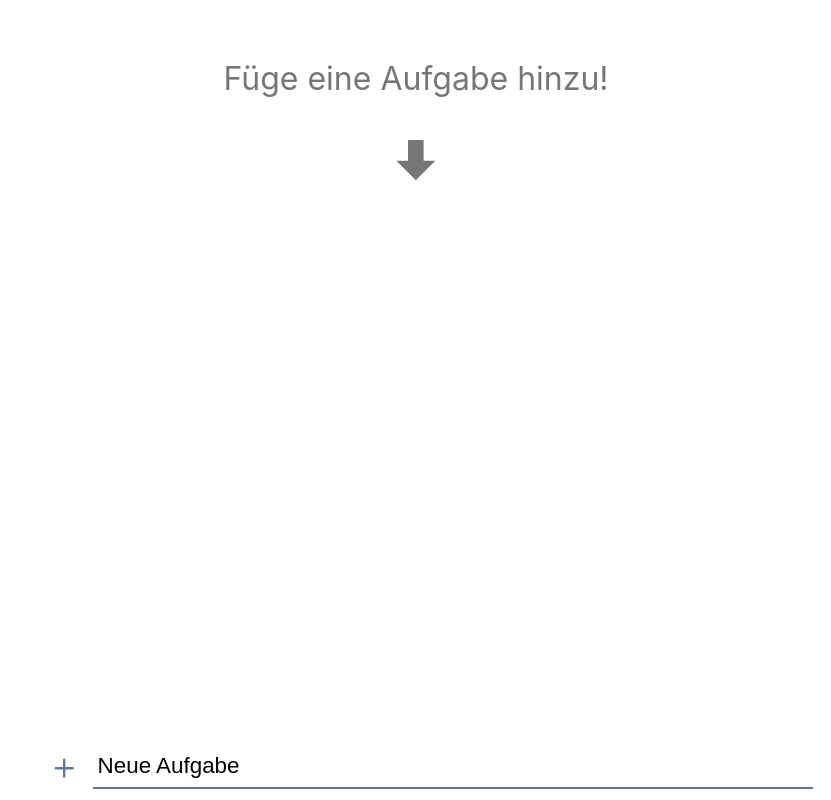
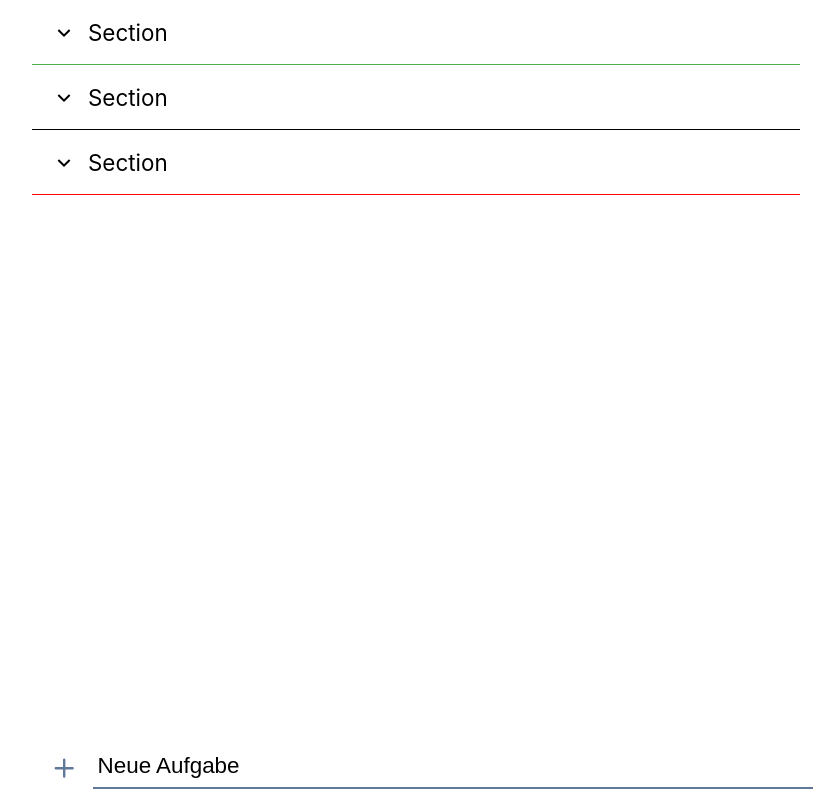
Before and after one commit to Jannik1020/office-management, a React (Create React App) app: page / in a window 1280 px wide. Shown: the whole page, without its empty margins (224-1055 px from the left). Built offline with nearby package versions, Linux system fonts and the light colour scheme.

Commit message:
updated features delete, prioritise, check to work with dynamic sections

```diff
--- a/src/features/tasks/Components/AddView.js
+++ b/src/features/tasks/Components/AddView.js
@@ -9,7 +9,7 @@ export default function AddView (props) {
     const dispatch = useDispatch();
 
     function handleSubmit () {
-        dispatch(addTask(title));
+        dispatch(addTask([title, "tasks"]));
         setTitle("")
     }
 
--- a/src/features/tasks/Components/Checkbox.js
+++ b/src/features/tasks/Components/Checkbox.js
@@ -1,10 +1,10 @@
 import React, {useState, useRef, useEffect} from "react";
 import {GiCheckMark} from "react-icons/gi"
 import {useDispatch} from "react-redux"
-import {completeTask, readdTask} from "../tasksSlice"
+import {moveToSection, checkTask} from "../tasksSlice"
 import styles from "./Checkbox.module.css"
 
-export default function Checkbox (props) {
+export default function Checkbox (props) { //checked, id, section
 
   const firstRender = useRef(true);
   const dispatch = useDispatch();
@@ -21,18 +21,19 @@ export default function Checkbox (props) {
 
   function handleClick(){
     setChecked(!checked);
+    dispatch(checkTask([props.id, !checked, props.section]));
   }
 
   useEffect (() => {
     if(!firstRender.current){
        if(checked) {
-         dispatch(completeTask(props.id));
+         dispatch(moveToSection([props.id, props.section, "completedTasks"]));
        }
        else{
-         dispatch(readdTask(props.id));
+         dispatch(moveToSection([props.id, props.section, "tasks"]));
        }
     }
-  }, [checked, props.id, dispatch])
+  }, [checked, props.id, props.section, dispatch])
 
   useEffect (() => {
     firstRender.current = false
--- a/src/features/tasks/Components/Delete.js
+++ b/src/features/tasks/Components/Delete.js
@@ -11,7 +11,7 @@ export default function Delete (props) {
   const dispatch = useDispatch()
 
   function handleClick () {
-    dispatch(removeTask(props.id));
+    dispatch(removeTask([props.id, props.section]));
   }
 
   return (
--- a/src/features/tasks/Components/Important.js
+++ b/src/features/tasks/Components/Important.js
@@ -3,7 +3,7 @@ import styles from "./Important.module.css"
 
 import {useDispatch} from "react-redux"
 
-import {dePrioritizeTask, prioritizeTask} from "../tasksSlice"
+import {moveToSection, prioritiseTask} from "../tasksSlice"
 
 export default function Delete (props) {
 
@@ -14,18 +14,19 @@ export default function Delete (props) {
 
   function handleClick () {
     setImportant(!important)
+    dispatch(prioritiseTask([props.id, !important, props.section]))
   }
 
   useEffect(() => {
     if(!firstRender.current){
       if(important) {
-        dispatch(prioritizeTask(props.id));
+        dispatch(moveToSection([props.id, props.section, "importantTasks"]));
       }
       else {
-        dispatch(dePrioritizeTask(props.id))
+        dispatch(moveToSection([props.id, props.section, "tasks"]))
       }
     }
-  }, [important, dispatch, props.id])
+  }, [important, props.section, dispatch, props.id])
 
   useEffect (() => {
     firstRender.current = false
--- a/src/features/tasks/Components/Task.js
+++ b/src/features/tasks/Components/Task.js
@@ -10,7 +10,7 @@ export default function Task(props) {
     return (
       <li className={styles.task}>
         <div className={styles.iconWrapper}>
-          <Checkbox id={props.id} checked={props.checked}/>
+          <Checkbox id={props.id} section={props.section} checked={props.checked} />
         </div>
         <div className={styles.taskDesc}>
           <div className={styles.taskTitle}>
@@ -25,10 +25,10 @@ export default function Task(props) {
           </div>
         </div>
         <div className={styles.iconWrapper}>
-          <Important id={props.id} important={props.important}/>
+          <Important id={props.id} section={props.section} important={props.important}/>
         </div>
         <div className={styles.iconWrapper}>
-          <Delete id={props.id}/>
+          <Delete id={props.id} section={props.section}/>
         </div>
       </li>
     )
--- a/src/features/tasks/Components/TaskView.js
+++ b/src/features/tasks/Components/TaskView.js
@@ -1,5 +1,5 @@
-import {useSelector} from "react-redux"
-import {selectTasks, selectCompletedTasks, selectImportantTasks} from "../tasksSlice"
+import {useSelector, useDispatch} from "react-redux"
+import {selectTasks, addSection} from "../tasksSlice"
 import styles from "./TaskView.module.css"
 import {ImArrowDown} from "react-icons/im"
 import {RiArrowDownSLine} from "react-icons/ri"
@@ -27,11 +27,25 @@ import { useState } from "react"
    )
   }
 
+  function Section(props) { //props: section, header, content, collapsed, class
+    return (
+      <div className={styles.taskSection}>
+        <SectionHeader header={props.header} section={props.section} /*onClick={handleCollapse}*/ collapsed={props.collapsed} />
+        <ul className={`${styles.taskList}`}>
+            {props.content}
+        </ul>
+      </div>
+    )
+  }
 
   export default function TaskView () {
-    var tasks = useSelector(selectTasks)
-    var completedTask = useSelector(selectCompletedTasks)
-    var importantTasks = useSelector(selectImportantTasks)
+
+    const dispatch = useDispatch()
+
+    /*const defaultSections = ["completedTasks", "tasks", "importantTasks", "anotherSection"]
+    defaultSections.forEach(section => dispatch(addSection(section)))*/
+
+    var taskSections = useSelector(selectTasks)
 
     const [sections, setSections] = useState({"tasks": true, "completedTasks": true, "importantTasks": true})
 
@@ -43,18 +57,21 @@ import { useState } from "react"
 
     return (
       <div>
+        {Object.keys(taskSections).map(sectionName => <Section section={sectionName} header="Section" content={taskSections[sectionName]} collapsed={false} />)}
+      </div>
+    )
+
+    /*
+    return (
+
+      <div>
         {(tasks.length === 0 && completedTask.length === 0 && importantTasks.length === 0) && (
           <div className={styles.defaultText}>
             Füge eine Aufgabe hinzu!
             <ImArrowDown className={styles.defaultIcon}></ImArrowDown>
           </div>
         )}
-        {(importantTasks.length > 0) && <SectionHeader header="Wichtige Aufgaben" section="importantTasks" onClick={handleCollapse} collapsed={!sections["importantTasks"]} />}
-        {sections["importantTasks"] &&
-          <ul className={`${styles.taskList} ${styles.important}`}>
-            {importantTasks}
-          </ul>
-        }
+        <Section section={Object.keys(taskSections)[0]} header="Erledigte Aufgaben" content={taskSections}
         {(tasks.length > 0 || completedTask.length > 0) && <SectionHeader header="Ausstehende Aufgaben" section="tasks" onClick={handleCollapse} collapsed={!sections["tasks"]} />}
         {(tasks.length === 0 && importantTasks.length === 0 &&completedTask.length > 0) && <div className={styles.completedText}>Super! Du hast alle Aufgaben erledigt</div>}
         {sections["tasks"] &&
@@ -62,7 +79,7 @@ import { useState } from "react"
             {tasks}
           </ul>
         }
-        {/*completedTask.length !== 0 && <hr className={styles.taskListDivider}/>*/}
+        {completedTask.length !== 0 && <hr className={styles.taskListDivider}/>}
         {(completedTask.length > 0) && <SectionHeader header="Erledigte Aufgaben" section="completedTasks" onClick={handleCollapse} collapsed={!sections["completedTasks"]}/>}
         {sections["completedTasks"] &&
           <ul className={`${styles.taskList} ${styles.done}`}>
@@ -70,5 +87,7 @@ import { useState } from "react"
           </ul>
         }
       </div>
+
     )
+    */
   }
--- a/src/features/tasks/tasksSlice.js
+++ b/src/features/tasks/tasksSlice.js
@@ -1,63 +1,65 @@
 import {createSlice} from "@reduxjs/toolkit";
 import {createTask} from "./util"
 
-const initialState = {tasks: [], completedTasks: [], importantTasks: []};
+const initialState = {"completedTasks": [], "tasks": [], "importantTasks": []}; // section: tasks, collapsed, header
 
 export const tasksSlice = createSlice({
   name:"tasks",
   initialState,
   reducers: {
-    addTask: (state, action) => { // action.payload: title
-      const title = action.payload;
-      state.tasks.unshift(createTask(title));
+    addSection: (state, action) => { //action.payload: section name
+      const sectionName = action.payload
+      state[sectionName] = []
     },
-    removeTask: (state, action) => { //action.payload: id
-      const id = action.payload;
-      const completed = state.completedTasks.filter(task => task.props.id === id)
+    addTask: (state, action) => { // action.payload: title, section
+      const title = action.payload[0];
+      const section = action.payload[1];
 
-      if(completed.length !== 0) {
-        state.completedTasks = state.completedTasks.filter(task => task.props.id !== id)
-      }
-     state.tasks = state.tasks.filter(task => task.props.id !== id)
+      state[section].unshift(createTask({title: title}));
     },
-    completeTask: (state, action) => { //action.payload: id (checked)
-      const id = action.payload;
-      var completedTask = state.tasks.filter((task) => task.props.id === id)[0]
-      if(completedTask === undefined){
-        completedTask = state.importantTasks.filter((task) => task.props.id === id)[0]
-        state.importantTasks = state.importantTasks.filter((task) => task.props.id !== id);
-      }
-      else {
-        state.tasks = state.tasks.filter((task) => task.props.id !== id);
-      }
-      state.completedTasks.unshift(createTask(completedTask.props.title, completedTask.props.id, true))
+    removeTask: (state, action) => { //action.payload: id, section
+      const id = action.payload[0];
+      const section = action.payload[1];
+
+      state[section] = state[section].filter(task => task.props.id !== id)
     },
-    readdTask: (state, action) => { //action.payload: id (unchecked)
-      const id = action.payload;
-      const readdTask = state.completedTasks.filter((task) => task.props.id === id)[0];
+    moveToSection: (state, action) => { //action.payload: id, sectionFrom, sectionTo
+      const id = action.payload[0];
+      const sectionFrom = action.payload[1];
+      const sectionTo = action.payload[2];
 
-      state.completedTasks = state.completedTasks.filter((task) => task.props.id !== id);
-      state.tasks.push(createTask(readdTask.props.title, readdTask.props.id, false))
+      const taskToMove = state[sectionFrom].filter((task) => task.props.id === id)[0];
+      state[sectionFrom] = state[sectionFrom].filter((task) => task.props.id !== id);
+
+      taskToMove.props.section = sectionTo;
+
+      console.log(state[sectionTo])
+      state[sectionTo].unshift(taskToMove);
+
     },
-    prioritizeTask: (state, action) => {
-      const id = action.payload;
-      const importantTask = state.tasks.filter((task) => task.props.id === id)[0]
+    checkTask: (state, action) => { // action.payload: id, checked, section
+      const [id, checked, section] = action.payload
 
-      state.tasks = state.tasks.filter((task) => task.props.id !== id);
-      state.importantTasks.unshift(createTask(importantTask.props.title, importantTask.props.id, false, true))
+      const taskToCheck = state[section].filter((task) => task.props.id === id)[0];
+      const indexTaskToCheck = state[section].findIndex((task) => task.props.id === id);
+
+      taskToCheck.props.checked = checked
+
+      state[section][indexTaskToCheck] = taskToCheck
     },
-    dePrioritizeTask: (state, action) => {
-      const id = action.payload;
-      const task = state.importantTasks.filter((task) => task.props.id === id)[0]
+    prioritiseTask: (state, action) => { // action.payload: id, important, section
+      const [id, important, section] = action.payload
 
-      state.importantTasks = state.importantTasks.filter((task) => task.props.id !== id);
-      state.tasks.push(createTask(task.props.title, task.props.id, false, false))
+      const importantTask = state[section].filter((task) => task.props.id === id)[0];
+      const indexImportantTask = state[section].findIndex((task) => task.props.id === id);
+
+      importantTask.props.important = important;
+
+      state[section][indexImportantTask] = importantTask;
     }
   }
 })
 
-export const {addTask, removeTask, completeTask, readdTask, prioritizeTask, dePrioritizeTask} = tasksSlice.actions;
-export const selectTasks = (state) => state.tasks.tasks
-export const selectCompletedTasks = (state) => state.tasks.completedTasks
-export const selectImportantTasks = (state) => state.tasks.importantTasks
+export const {addSection, addTask, removeTask, moveToSection, checkTask, prioritiseTask} = tasksSlice.actions;
+export const selectTasks = (state) => state.tasks;
 export default tasksSlice.reducer;
--- a/src/features/tasks/util.js
+++ b/src/features/tasks/util.js
@@ -1,4 +1,4 @@
 import {nanoid} from "@reduxjs/toolkit";
 import Task from "./Components/Task"
 
-export const createTask = (title,  id=nanoid(), checked = false, important = false) => <Task key={id} id={id} title={title} checked={checked} important={important}/>
+export const createTask = ({title,  id=nanoid(), checked=false, important=false, section="tasks"}) => <Task key={id} id={id} title={title} checked={checked} important={important} section={section}/>
```
